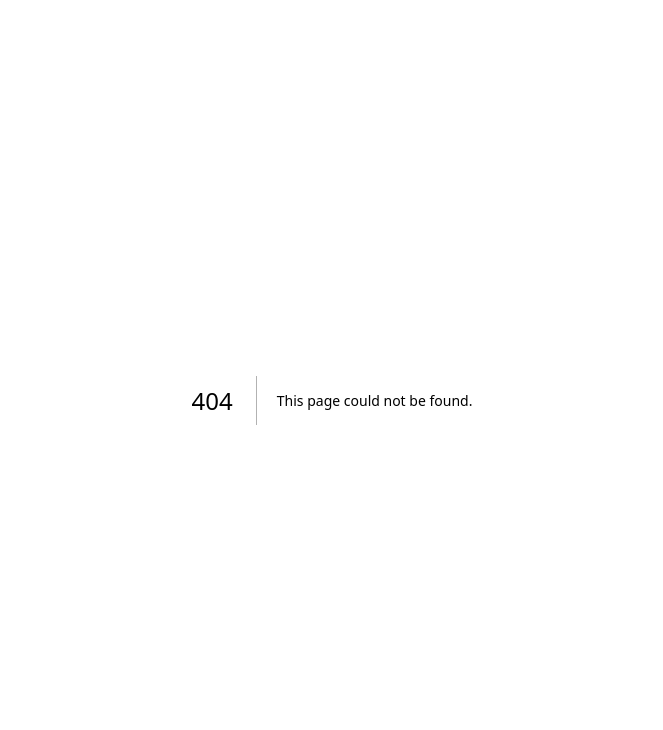
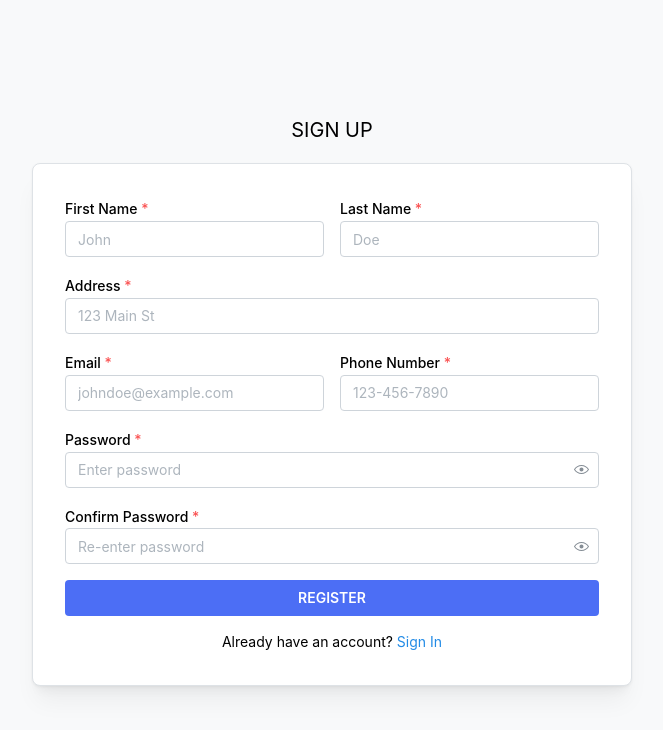
Before and after one commit to MrMandalNSU/ProductPouch, a Next.js app in the folder frontend/: page /signup in a window 1280 px wide. Before the commit this address had no page. Shown: the top 730 px of the page, without its empty margins (308-971 px from the left). Built offline with nearby package versions, Linux system fonts and the light colour scheme.

Commit message:
Created signup with mantine

```diff
--- /dev/null
+++ b/frontend/app/signup/page.js
@@ -0,0 +1,144 @@
+"use client";
+
+import { useState } from "react";
+import {
+  TextInput,
+  PasswordInput,
+  Button,
+  Paper,
+  Text,
+  Anchor,
+  Center,
+  Group,
+} from "@mantine/core";
+import {
+  IconUser,
+  IconAt,
+  IconPhone,
+  IconLock,
+  IconHome,
+} from "@tabler/icons-react";
+import Link from "next/link";
+
+export default function Signup() {
+  const [form, setForm] = useState({
+    firstName: "",
+    lastName: "",
+    address: "",
+    email: "",
+    phone: "",
+    password: "",
+    confirmPassword: "",
+  });
+
+  const handleChange = (e) => {
+    setForm({ ...form, [e.target.name]: e.target.value });
+  };
+
+  const handleSubmit = (e) => {
+    e.preventDefault();
+    console.log("Signup clicked with:", form);
+  };
+
+  return (
+    <Center style={{ height: "100vh", backgroundColor: "#f8f9fa" }}>
+      <div>
+        {/* Sign Up Heading */}
+        <Text align="center" size="xl" weight={700} mb="md">
+          SIGN UP
+        </Text>
+
+        {/* Signup Box */}
+        <Paper withBorder shadow="md" p="xl" radius="md" w={600}>
+          <form onSubmit={handleSubmit}>
+            <Group grow>
+              <TextInput
+                name="firstName"
+                label="First Name"
+                placeholder="John"
+                icon={<IconUser size={16} />}
+                value={form.firstName}
+                onChange={handleChange}
+                required
+              />
+              <TextInput
+                name="lastName"
+                label="Last Name"
+                placeholder="Doe"
+                icon={<IconUser size={16} />}
+                value={form.lastName}
+                onChange={handleChange}
+                required
+              />
+            </Group>
+
+            <TextInput
+              name="address"
+              label="Address"
+              placeholder="123 Main St"
+              icon={<IconHome size={16} />}
+              value={form.address}
+              onChange={handleChange}
+              required
+              mt="md"
+            />
+
+            <Group grow mt="md">
+              <TextInput
+                name="email"
+                label="Email"
+                placeholder="johndoe@example.com"
+                icon={<IconAt size={16} />}
+                value={form.email}
+                onChange={handleChange}
+                required
+              />
+              <TextInput
+                name="phone"
+                label="Phone Number"
+                placeholder="123-456-7890"
+                icon={<IconPhone size={16} />}
+                value={form.phone}
+                onChange={handleChange}
+                required
+              />
+            </Group>
+
+            <PasswordInput
+              name="password"
+              label="Password"
+              placeholder="Enter password"
+              icon={<IconLock size={16} />}
+              value={form.password}
+              onChange={handleChange}
+              required
+              mt="md"
+            />
+            <PasswordInput
+              name="confirmPassword"
+              label="Confirm Password"
+              placeholder="Re-enter password"
+              icon={<IconLock size={16} />}
+              value={form.confirmPassword}
+              onChange={handleChange}
+              required
+              mt="md"
+            />
+
+            <Button type="submit" fullWidth mt="md" color="indigo">
+              REGISTER
+            </Button>
+          </form>
+
+          {/* Login Link */}
+          <Text align="center" size="sm" mt="md">
+            Already have an account?{" "}
+            <Anchor component={Link} href="/login" color="blue">
+              Sign In
+            </Anchor>
+          </Text>
+        </Paper>
+      </div>
+    </Center>
+  );
+}
```
